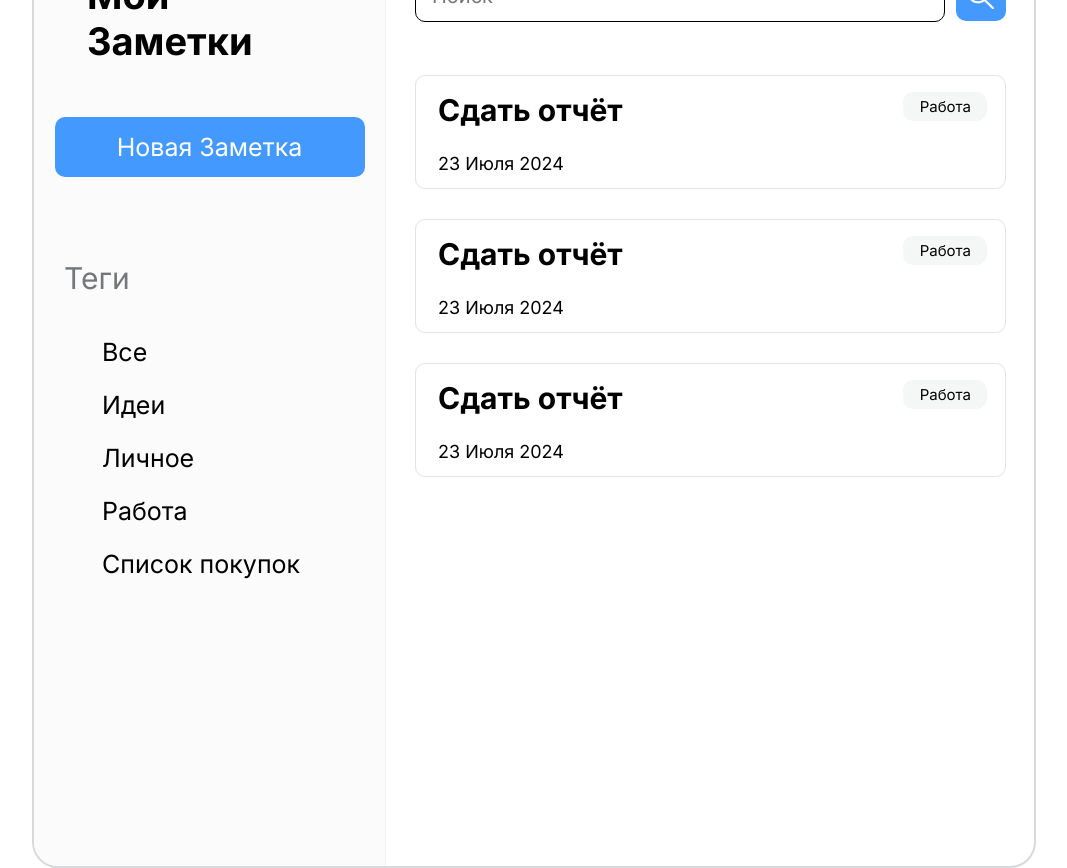
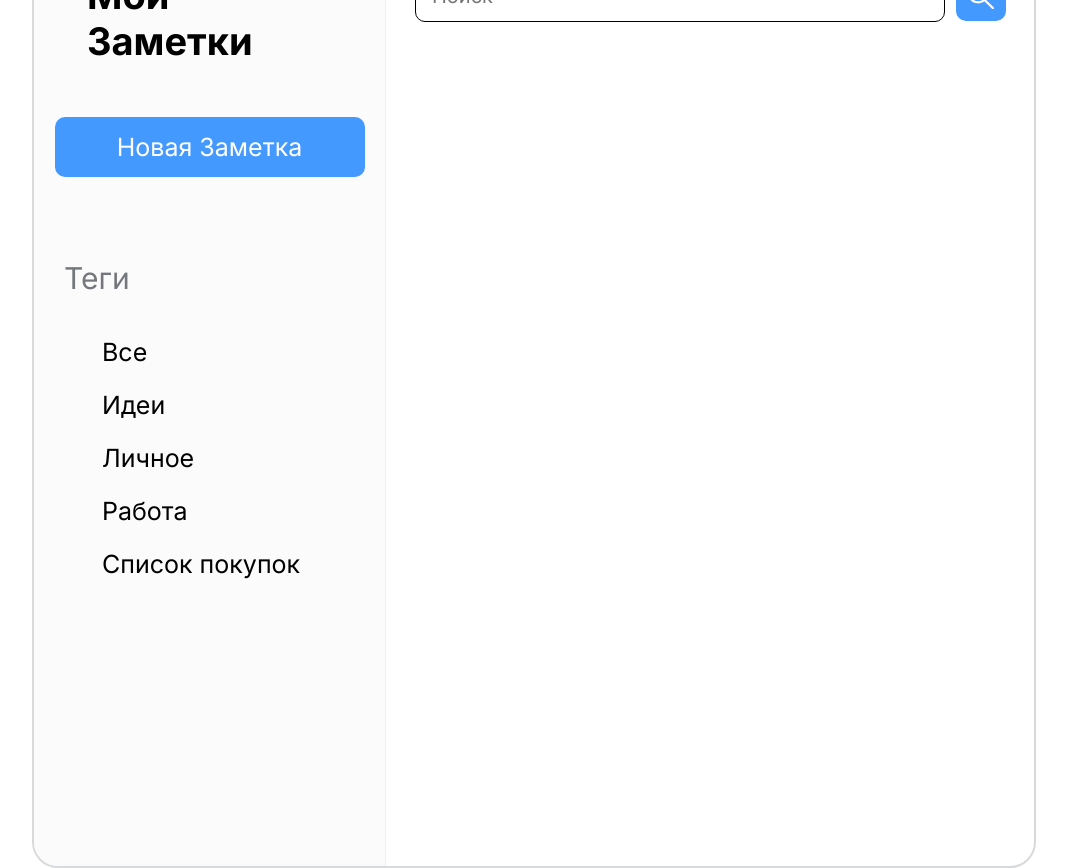
Before and after one commit to Barss916/Surgu_notes, a plain HTML site: page index.html in a window 1280 px wide. Shown: the whole page, without its empty margins (106-1173 px from the left). Drawn offline with Linux system fonts and the light colour scheme.

Commit message:
auth part2(final!!)

```diff
--- a/index.html
+++ b/index.html
@@ -28,34 +28,8 @@
                 <input class="search__input" placeholder="Поиск">
                 <button class="search__button"></button>
             </div>
-            <div class="notes__list">
-                <div class="note">
-                    <div class="note__left__part">
-                      <span class="note__title">Сдать отчёт</span>
-                      <span class="note__date">23 Июля 2024</span>
-                    </div>
-                    <div class="note__tag">
-                        <span class="tag">Работа</span>
-                    </div>
-                </div>
-              <div class="note">
-                    <div class="note__left__part">
-                      <span class="note__title">Сдать отчёт</span>
-                      <span class="note__date">23 Июля 2024</span>
-                    </div>
-                    <div class="note__tag">
-                        <span class="tag">Работа</span>
-                    </div>
-                </div>
-              <div class="note">
-                    <div class="note__left__part">
-                      <span class="note__title">Сдать отчёт</span>
-                      <span class="note__date">23 Июля 2024</span>
-                    </div>
-                    <div class="note__tag">
-                        <span class="tag">Работа</span>
-                    </div>
-                </div>
+            <div class="notes__list" id="list">
+
             </div>
         </div>
     </div>
--- a/script.js
+++ b/script.js
@@ -1,5 +1,5 @@
 let newNote = document.getElementsByTagName("button__notes");
-const notesList = document.getElementsByTagName("notes__list");
+const notesList = document.getElementById("list")
 
 
 document.addEventListener("click", function (e) {
@@ -8,10 +8,11 @@ document.addEventListener("click", function (e) {
         noteContainerL.classList.add("note__left__part");
 
 
+        const noteTitleInput = prompt("Заголовок заметки: ");
         let noteTitle = document.createElement("span");
-        let noteTitleText = document.createTextNode("Privet");
+        noteTitle.textContent = noteTitleInput;
         noteTitle.classList.add("note__title");
-        noteTitle.appendChild(noteTitleText);
+
 
         let noteDate = document.createElement("span");
         let noteDateText = document.createTextNode("12 Jan");
@@ -35,6 +36,7 @@ document.addEventListener("click", function (e) {
         noteGeneral.appendChild(noteContainerL);
         noteGeneral.appendChild(noteContainerR);
 
-        console.log(notesList);
+
+        notesList.insertAdjacentHTML("beforeend", noteGeneral.outerHTML);
     }
 });
--- a/style.css
+++ b/style.css
@@ -60,7 +60,7 @@ body {
 }
 
 .tags__list-item {
-    padding: 11px 84px 12px 38px;
+    padding: 11px 68px 12px 38px;
 }
 
 .button__notes {
@@ -157,6 +157,7 @@ body {
 }
 
 .note__title {
+  hyphens: auto;
   font-weight: bold;
   padding-top: 16px;
   padding-left: 22px;
```
